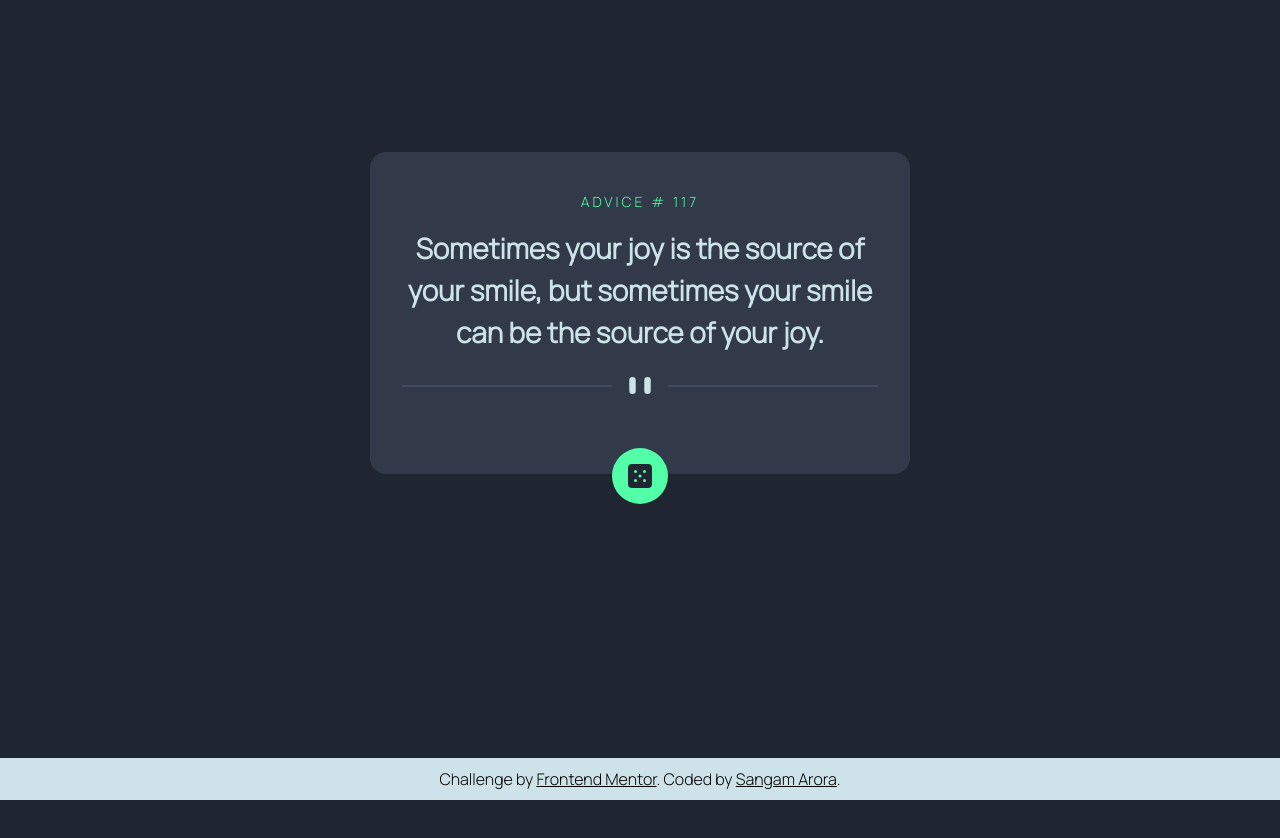
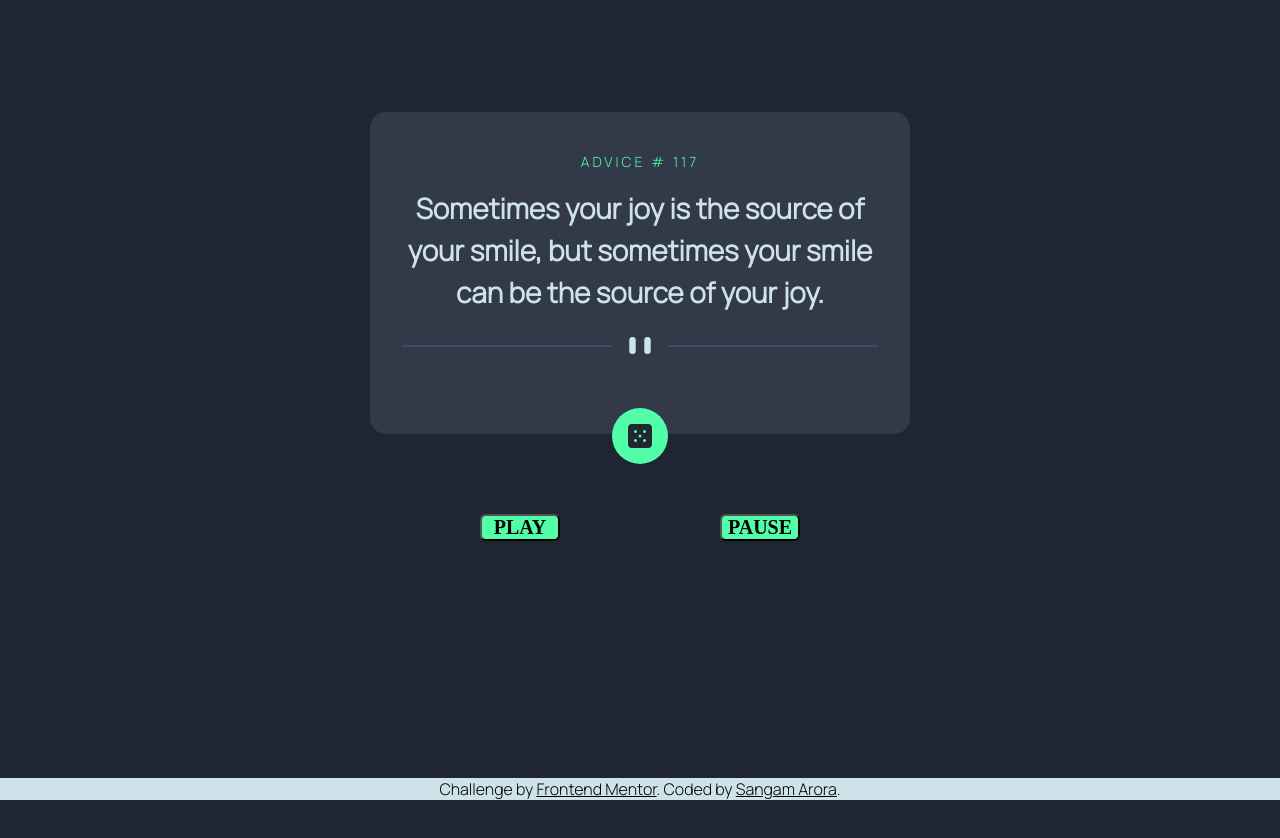
Before and after one commit to sangam2109/Advice-Generator-Frontend, a plain HTML site: page index.html in a window 1280 px wide. After the commit the page ends 800 px from the top, so only its background shows below. Drawn offline with Linux system fonts and the light colour scheme.

Commit message:
add buttons

```diff
--- a/index.html
+++ b/index.html
@@ -9,7 +9,7 @@
   <link rel="icon" type="image/png" sizes="32x32" href="./images/favicon-32x32.png">
   <link rel="stylesheet" href="style.css">
   <title>Frontend Mentor | Advice generator app</title>
-  <script src="script.js"></script>
+
 
 </head>
 
@@ -30,16 +30,18 @@
     <div class="dice-box">
       <button id="dice" onclick="fetchquote()"><img src="images/icon-dice.svg" alt="Dice to generate new advice"></button>
     </div>
-
-
-
-    <!-- "Advice text goes here" -->
+  <!-- "Advice text goes here" -->
+  </div>
+  <div id="speech-btns">
+    <button id="play" >Play</button>
+    <button id="pause" >Pause</button>
   </div>
 
   <div class="attribution">
     Challenge by <a href="https://www.frontendmentor.io?ref=challenge" target="_blank">Frontend Mentor</a>.
     Coded by <a href="#">Sangam Arora</a>.
   </div>
+  <script src="script.js"></script>
 </body>
 
 </html>
--- a/script.js
+++ b/script.js
@@ -1,3 +1,41 @@
+// Store the speech synthesis object
+const synth = window.speechSynthesis;
+
+// Store the text element
+const adviceText = document.getElementById('advice-text');
+
+// Store the play and pause buttons
+const playButton = document.getElementById('play');
+const pauseButton = document.getElementById('pause');
+
+// SpeechSynthesisUtterance object to hold the current speech
+let currentSpeech = null;
+
+// Function to play the speech
+function playSpeech() {
+    // Check if speech synthesis is supported
+    if ('speechSynthesis' in window) {
+        // Create a new SpeechSynthesisUtterance
+        currentSpeech = new SpeechSynthesisUtterance(adviceText.textContent);
+
+        // Play the speech
+        synth.speak(currentSpeech);
+    }
+}
+
+// Function to pause the speech
+function pauseSpeech() {
+    // Check if speech synthesis is supported
+    if ('speechSynthesis' in window) {
+        // Pause the speech
+        synth.pause();
+    }
+}
+
+// Add event listeners to the play and pause buttons
+playButton.addEventListener('click', playSpeech);
+pauseButton.addEventListener('click', pauseSpeech);
+
 
 
 document.addEventListener("DOMContentLoaded", function () {
@@ -22,7 +60,5 @@ async function fetchquote() {
     const indx = Math.floor(Math.random() * allQuotes.length);
     const quotePosition = document.getElementById("advice-text")
     const quote = allQuotes[indx].text;
-    console.log(quote)
-    console.log(quote.length)
     quotePosition.innerHTML = quote;
 }
--- a/style.css
+++ b/style.css
@@ -21,14 +21,13 @@ img{
 }
 body {
   background-color: var(--dark-blue);
-  height: 100vh;
   max-width: var(--width-desktop);
   align-items: center;
   font-size: 28px;
   font-family: "Manrope", sans-serif;
 }
 .container {
-  margin-top:9.5rem;
+  margin-top:7rem;
   margin-inline:auto ;
   display: flex;
   flex-direction: column;
@@ -37,6 +36,25 @@ body {
   padding: 2.5rem 2rem 0;
   max-width: 540px;
   border-radius: 1rem;
+}
+#speech-btns{
+    display: flex;
+    justify-content: center;
+    align-items: center;
+    text-align: center;
+    margin-top: 5rem;
+}
+#play,#pause{
+    background: #f3e7f9;
+    border-radius: 6px;
+    cursor: pointer;
+    font-family: 'Baloo Bhaina 2';
+    font-size: 20px;
+    font-weight: bolder;
+    text-transform: uppercase;
+    width: 5rem;
+    margin-inline: 5rem;
+    background-color: var(--Neon-green);
 }
 #text {
   display: flex;
@@ -90,7 +108,7 @@ body {
   text-align: center;
   background-color: var(--Cyan);
   width: 100%;
-  padding: 10px;
+
 }
 .attribution a {
   color: var(--Neon-Green);
@@ -100,5 +118,6 @@ body {
 @media screen and (min-width:250px) and (max-width:500px) {
 .container{
     width: 90%;
+    max-height: 80%;
 }
 }
```
